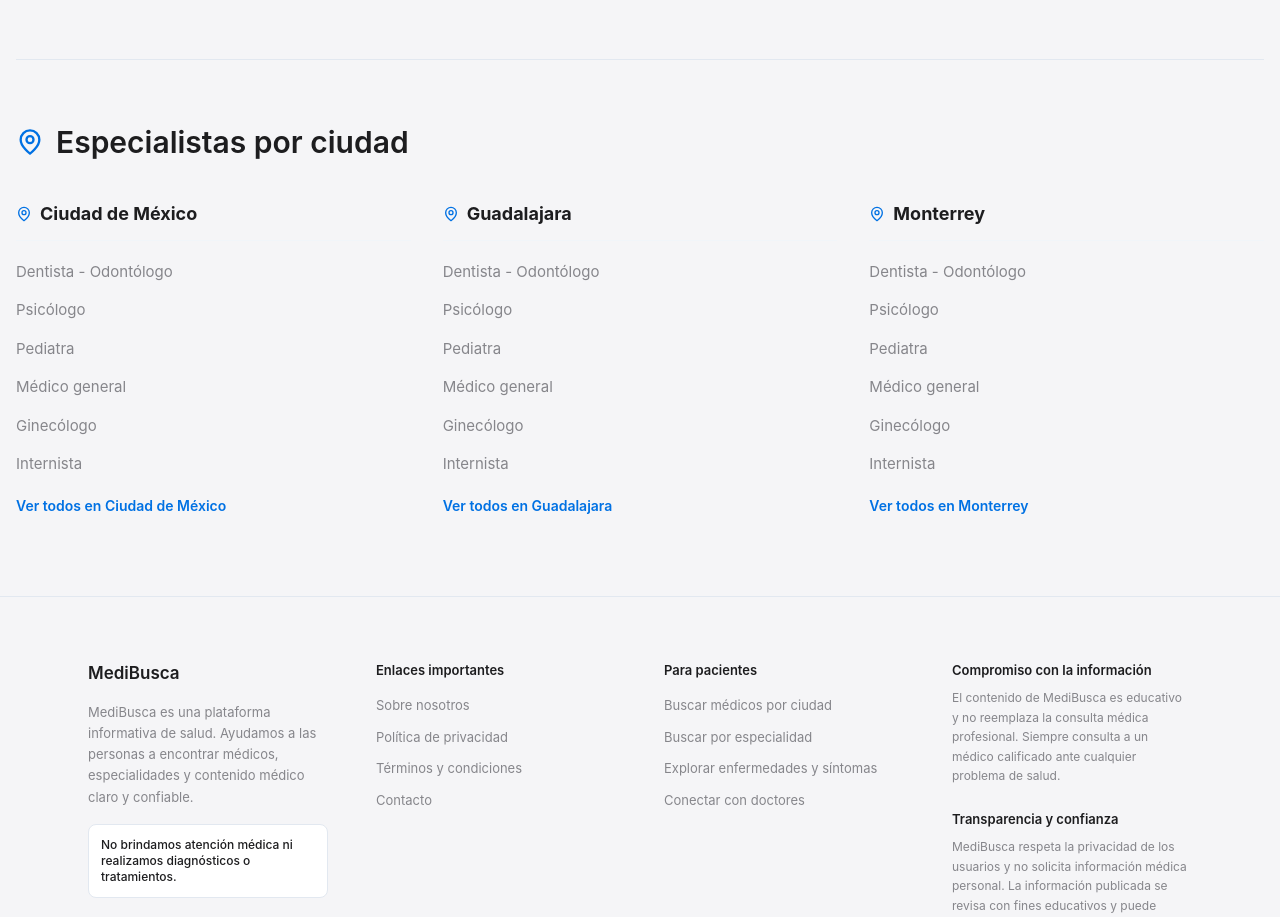
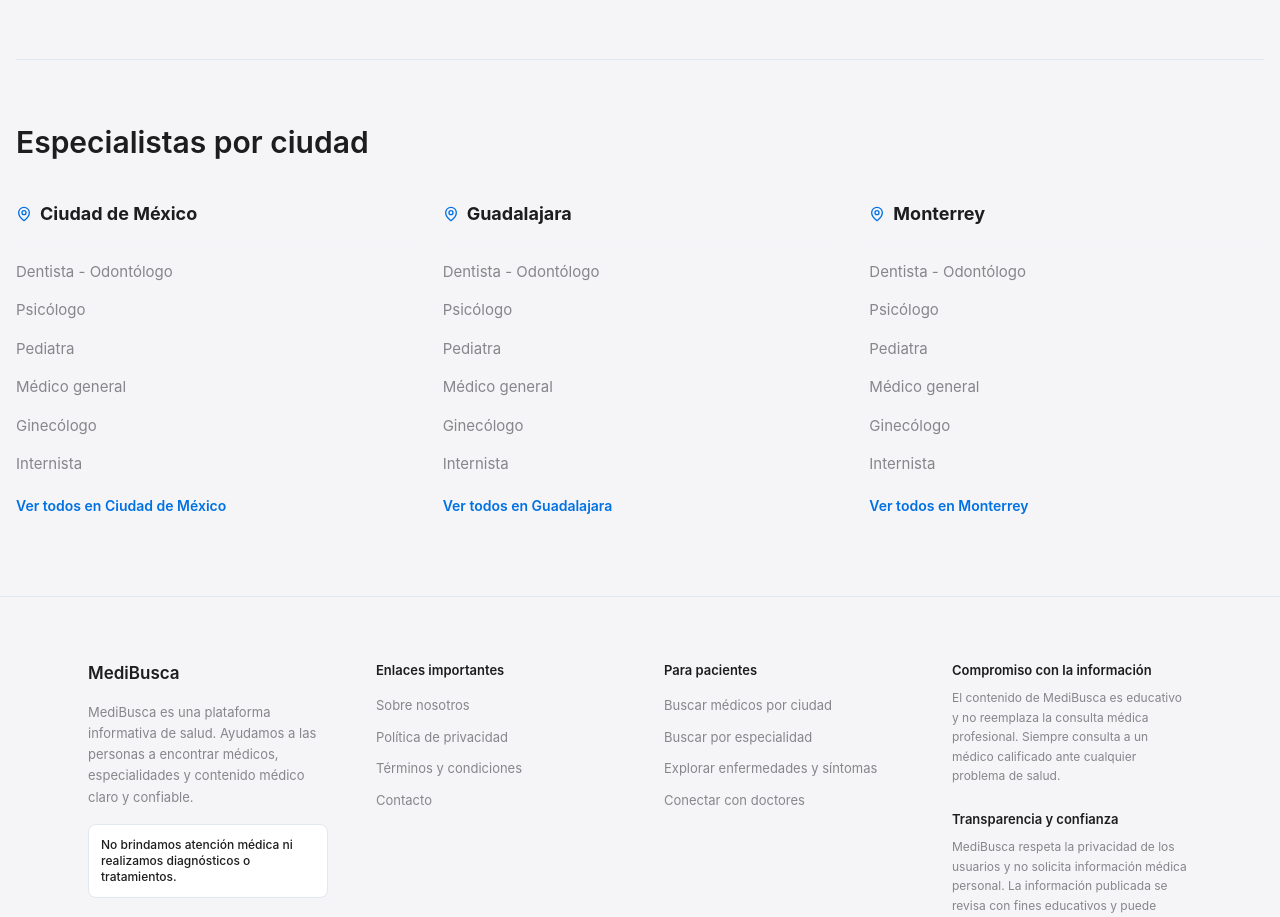
Before and after one commit to alicehocane/new-doctor, a React (Vite) app: page /especialidades in a window 1280 px wide. Shown: the part 2300-3217 px from the top of the page. Built offline with nearby package versions, Linux system fonts and the light colour scheme.

Commit message:
update speacility page

```diff
--- a/app/especialidades/page.tsx
+++ b/app/especialidades/page.tsx
@@ -222,7 +222,6 @@
         {/* Popular Specialties by City Section */}
         <section className="mt-20 pt-16 border-t border-slate-200 animate-in fade-in slide-in-from-bottom-8">
              <h2 className="text-3xl font-semibold text-[#1d1d1f] mb-10 flex items-center gap-3">
-                <MapPin className="w-7 h-7 text-[#0071e3]" aria-hidden="true" />
                 Especialistas por ciudad
             </h2>
             <div className="grid grid-cols-1 md:grid-cols-2 lg:grid-cols-3 gap-8">
```
